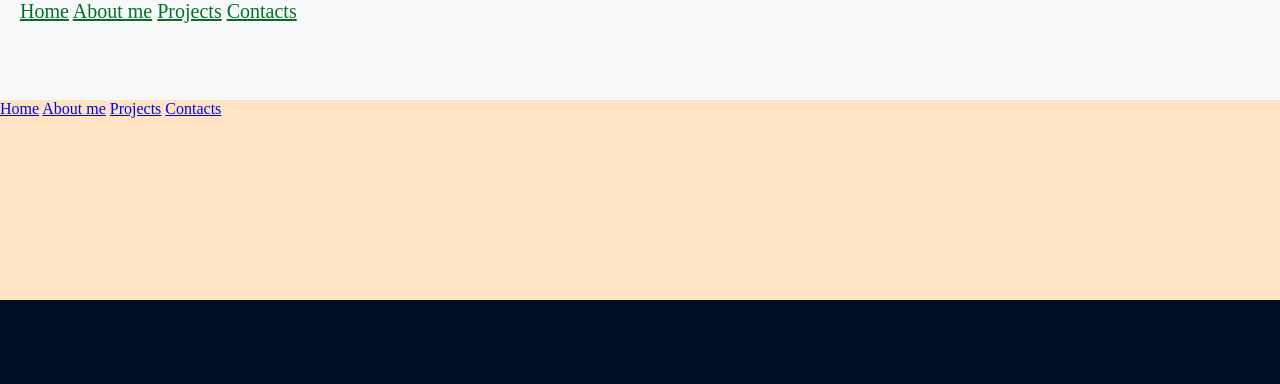
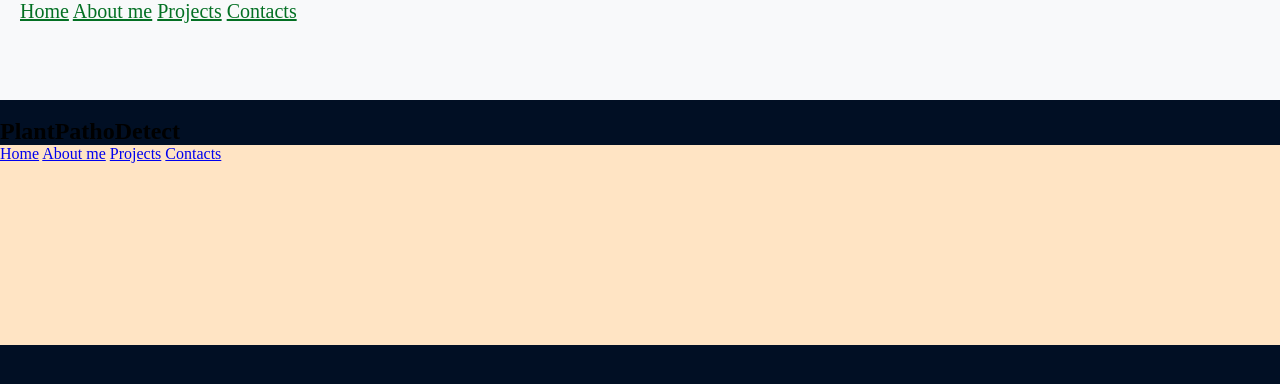
Before and after one commit to Atieng/Web-Dev, a plain HTML site: page index.html in a window 1280 px wide. Drawn offline with Linux system fonts and the light colour scheme.

Commit message:
Change the content of the head

```diff
--- a/index.html
+++ b/index.html
@@ -6,7 +6,7 @@
 <head>
     <!-- Title element of the webpage -->
     <title>
-        <h1>WonderLust Travel Agency</h1>
+        <h1>PlantPathoDetect</h1>
     </title>
     <link rel="stylesheet" href="style.css">
 </head>
@@ -27,6 +27,14 @@
 </header>
     <!-- <img src="images/banner.jpg" alt="Banner" height="300px"> -->
      <section id="index" class ="home-section">
+        <div class="main">
+            <img src="" alt="">
+            <div class="home-content">
+                <h1>PlantPathoDetect</h1>
+            </div>
+
+
+        </div>
 
      </section>
      <section id="about" class ="about-section">
```
